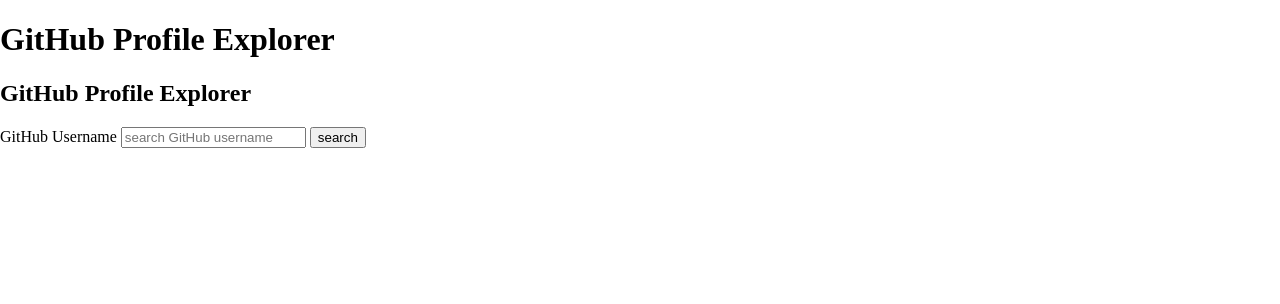
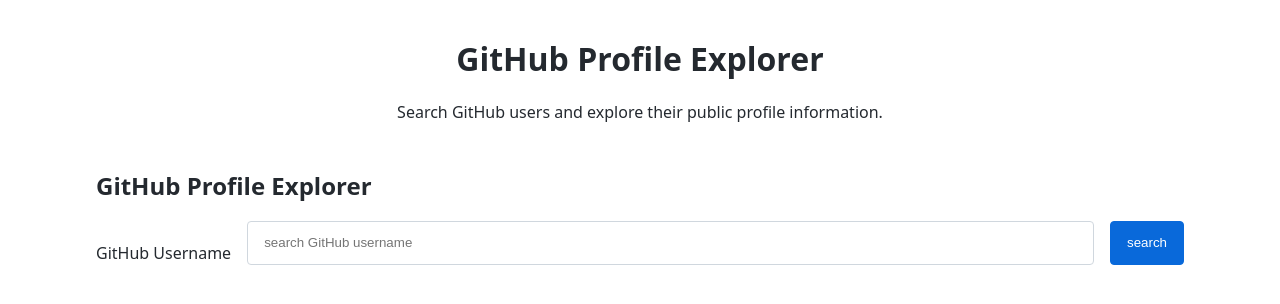
Before and after one commit to vaibhav-infynno/github-profile-explorer, a website built with Vite: page index.html in a window 1280 px wide. Built offline with nearby package versions, Linux system fonts and the light colour scheme.

Commit message:
feat: establish CSS foundation

```diff
--- a/index.html
+++ b/index.html
@@ -7,13 +7,13 @@
     <title>GitHub Profile Explorer</title>
   </head>
   <body>
-    <div id="app"></div>
-    <script type="module" src="/src/js/main.js"></script>
+    <div id="app">
       <header>
         <h1>GitHub Profile Explorer</h1>
+        <p>Search GitHub users and explore their public profile information.</p>
       </header>
       <main>
-      <section id="profile-search">
+        <div id="profile-search">
           <h2>GitHub Profile Explorer</h2>
           <form action="submit" id="profile-search-form">
             <label for="search">GitHub Username</label>
@@ -25,11 +25,13 @@
             />
             <button type="submit" id="search-btn">search</button>
           </form>
-      </section>
-      <section id="loading-section"></section>
-      <section id="error-section"></section>
-      <section id="profile-card-section"></section>
-      <section id="repository-section"></section>
+        </div>
+        <div id="loading-section"></div>
+        <div id="error-section"></div>
+        <div id="profile-card-section"></div>
+        <div id="repository-section"></div>
       </main>
+    </div>
+    <script type="module" src="/src/js/main.js"></script>
   </body>
 </html>
--- a/src/css/main.css
+++ b/src/css/main.css
@@ -1,3 +1,5 @@
+@import "../style.css";
+
 *,
 *::before,
 *::after {
@@ -9,7 +11,27 @@
 }
 
 body {
-  margin: 0;
+  background-color: var(--color-background);
+  color: var(--color-text);
+  font-family:
+    system-ui,
+    -apple-system,
+    BlinkMacSystemFont,
+    "Segoe UI",
+    sans-serif;
+  line-height: 1.5;
+}
+
+header {
+  padding: var(--spacing-xl) var(--spacing-md);
+  text-align: center;
+}
+
+main {
+  width: 100%;
+  max-width: var(--content-max-width);
+  margin: auto;
+  padding-inline: var(--spacing-md);
 }
 
 img {
@@ -17,8 +39,79 @@
   max-width: 100%;
 }
 
+h1,
+h2,
+h3 {
+  margin-top: 0;
+  line-height: 1.2;
+}
+
+p {
+  margin-top: 0;
+}
+
 button:focus-visible,
 input:focus-visible {
   outline: 3px solid var(--color-primary);
   outline-offset: 2px;
 }
+
+#app {
+  width: 100%;
+  min-height: 100vh;
+}
+
+form {
+  display: flex;
+  flex-direction: column;
+  gap: var(--spacing-md);
+}
+
+input {
+  width: 100%;
+  min-height: 2.75rem;
+  padding: var(--spacing-sm) var(--spacing-md);
+
+  border: 1px solid var(--color-border);
+  border-radius: var(--radius-sm);
+
+  background-color: var(--color-background);
+  color: var(--color-text);
+}
+
+button {
+  min-height: 2.75rem;
+  padding: var(--spacing-sm) var(--spacing-md);
+
+  border: 1px solid var(--color-primary);
+  border-radius: var(--radius-sm);
+
+  background-color: var(--color-primary);
+  color: white;
+
+  cursor: pointer;
+}
+
+button:hover {
+  opacity: 0.9;
+}
+
+button:disabled {
+  cursor: not-allowed;
+  opacity: 0.6;
+}
+
+@media (min-width: 768px) {
+  form {
+    flex-direction: row;
+    align-items: end;
+  }
+
+  input {
+    flex: 1;
+  }
+
+  button {
+    flex-shrink: 0;
+  }
+}
```
Lines whose indentation alone changed are shown as unchanged.
